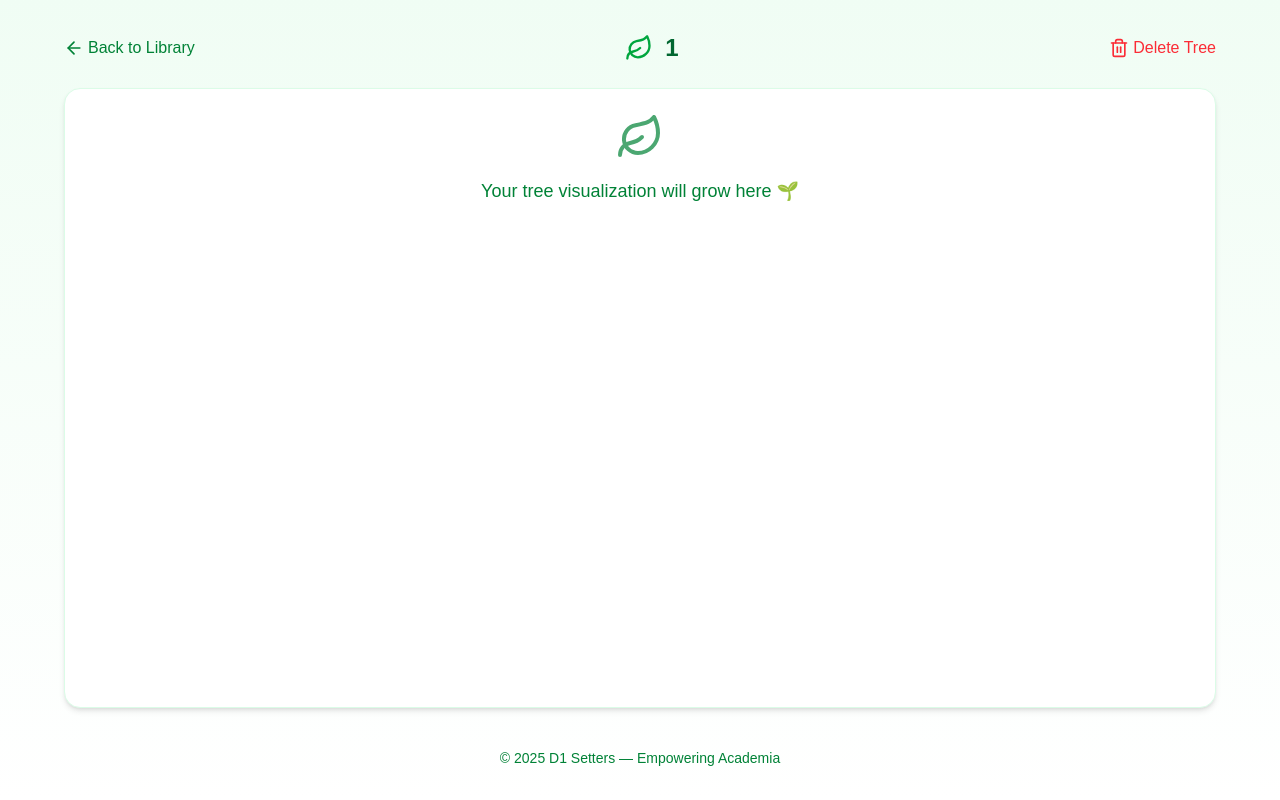
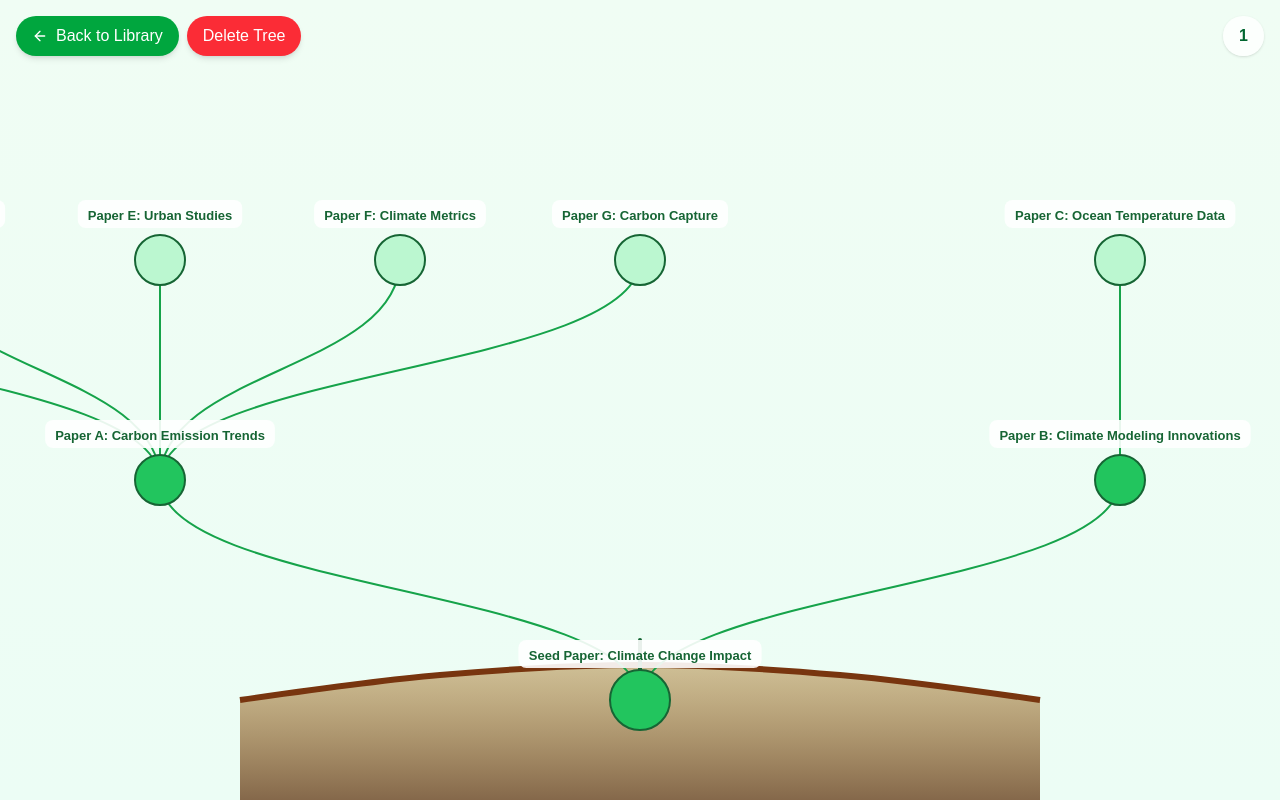
Before and after one commit to adrnabrm/cal-hacks-12.0, a Next.js app in the folder frontend/: page /graphs/1 in a window 1280 px wide. Built offline with nearby package versions, Linux system fonts and the light colour scheme.

Commit message:
Make basic connection of login -> lib -> visualizegraph

```diff
--- a/frontend/app/graphs/[id]/page.tsx
+++ b/frontend/app/graphs/[id]/page.tsx
@@ -1,80 +1,98 @@
 'use client';
+import Link from 'next/link';
+import { useState, useEffect, useMemo } from 'react';
 import { useParams, useRouter } from 'next/navigation';
-import { motion } from 'framer-motion';
-import { Leaf, ArrowLeft, Trash2 } from 'lucide-react';
-import { useState, useEffect } from 'react';
+import { ArrowLeft } from 'lucide-react';
+import TreeCanvas from '../../../components/TreeCanvas';
+import Sidebar from '../../../components/Sidebar';
+import WateringOverlay from '../../../components/WateringOverlay';
+import BlankTreeInput from '../../../components/BlankTreeInput';
+import { exampleTree } from '@/lib/exampleTree';
+import { TreeNode } from '@/lib/types';
 
-export default function GraphPage() {
+export default function VisualizePage() {
   const { id } = useParams();
   const router = useRouter();
-  const [treeName, setTreeName] = useState('');
 
-  // Simulate loading the tree info (you can replace this with real fetch later)
+  const [treeData, setTreeData] = useState<TreeNode | null>(exampleTree);
+  const [popupNode, setPopupNode] = useState<TreeNode | null>(null);
+  const [isWatering, setIsWatering] = useState(false);
+  const [rendered, setRendered] = useState(false);
+  const [treeName, setTreeName] = useState<string>('Research Tree');
+
+  // Parse tree name and number from URL (sent by library)
   useEffect(() => {
     if (id) {
-      setTreeName(decodeURIComponent(id.toString()).replace(/-/g, ' '));
+      const decoded = decodeURIComponent(id.toString());
+      const formatted = decoded.replace(/-/g, ' ');
+      setTreeName(formatted);
     }
   }, [id]);
 
+  const firstTime = useMemo(() => !rendered, [rendered]);
+
+  const submitPaper = (title: string) => {
+    setTreeData({
+      id: 'seed',
+      title: `Seed Paper: ${title}`,
+      authors: ['Placeholder Author'],
+      keywords: ['placeholder'],
+      summary: 'Placeholder summary for testing.',
+      children: [],
+    });
+  };
+
   const handleDelete = () => {
-    if (confirm('Are you sure you want to delete this tree?')) {
-      // Later, handle backend deletion here
-      alert(`Deleted ${treeName || 'Tree'}`);
+    if (confirm(`Delete ${treeName}?`)) {
+      alert(`${treeName} deleted 🌳`);
       router.push('/library');
     }
   };
 
   return (
-    <main className="min-h-screen bg-gradient-to-b from-green-50 to-white flex flex-col items-center p-8">
-      {/* Header */}
-      <motion.header
-        initial={{ opacity: 0, y: -20 }}
-        animate={{ opacity: 1, y: 0 }}
-        transition={{ duration: 0.8 }}
-        className="w-full max-w-6xl mb-6 flex items-center justify-between"
-      >
-        <div className="flex items-center gap-3">
+    <main className="w-screen h-screen text-green-900 relative overflow-hidden bg-gradient-to-b from-green-50 to-white">
+      {/* UI Layer */}
+      <div className="relative z-[100] pointer-events-auto">
+        {/* Header Buttons */}
+        <div className="absolute top-4 left-4 flex gap-2">
+          <Link
+            href="/library"
+            className="inline-flex items-center gap-2 bg-green-600 hover:bg-green-700 text-white px-4 py-2 rounded-full shadow-md transition-all"
+          >
+            <ArrowLeft className="w-4 h-4" /> Back to Library
+          </Link>
           <button
-            onClick={() => router.push('/library')}
-            className="flex items-center text-green-700 hover:text-green-900 transition"
+            onClick={handleDelete}
+            className="bg-red-500 hover:bg-red-600 text-white px-4 py-2 rounded-full shadow-md transition-all"
           >
-            <ArrowLeft className="w-5 h-5 mr-1" />
-            Back to Library
+            Delete Tree
           </button>
         </div>
 
-        <div className="flex items-center gap-3">
-          <Leaf className="text-green-600 w-7 h-7" />
-          <h1 className="text-2xl font-bold text-green-800">{treeName || 'Research Tree'}</h1>
+        {/* Tree Title */}
+        <div className="absolute top-4 right-4 bg-white/80 px-4 py-2 rounded-full shadow text-green-800 font-semibold">
+          {treeName}
         </div>
+      </div>
 
-        <button
-          onClick={handleDelete}
-          className="text-red-500 hover:text-red-700 transition flex items-center gap-1"
-        >
-          <Trash2 className="w-5 h-5" />
-          Delete Tree
-        </button>
-      </motion.header>
+      {/* Watering Animation */}
+      <WateringOverlay show={isWatering} />
 
-      {/* Visualization Container */}
-      <motion.section
-        initial={{ opacity: 0 }}
-        animate={{ opacity: 1 }}
-        transition={{ duration: 1 }}
-        className="w-full max-w-6xl flex-1 bg-white border border-green-100 rounded-2xl shadow-md p-6 relative"
-      >
-        {/* Placeholder for your D3 / Graph Component */}
-        <div className="flex flex-col items-center justify-center h-full text-green-700">
-          <Leaf className="w-12 h-12 mb-4 opacity-70" />
-          <p className="text-lg">Your tree visualization will grow here 🌱</p>
-        </div>
-      </motion.section>
+      {/* Tree Visualization */}
+      <TreeCanvas
+        activeTab={treeName} // just pass name for now
+        data={treeData}
+        firstTime={firstTime}
+        onNodeClick={(n) => setPopupNode(n)}
+        onWatering={setIsWatering}
+        onRendered={() => setRendered(true)}
+      />
 
-      {/* Footer */}
-      <footer className="mt-10 text-green-700 text-sm">
-        © 2025 D1 Setters — Empowering Academia
-      </footer>
+      {/* Empty State */}
+      <BlankTreeInput visible={!treeData} onSubmit={submitPaper} />
+
+      {/* Sidebar */}
+      <Sidebar node={popupNode} onClose={() => setPopupNode(null)} />
     </main>
   );
 }
```
Also changed, not shown: frontend/app/archivedvisualize/page.tsx (renamed from frontend/app/visualize/page.tsx).
